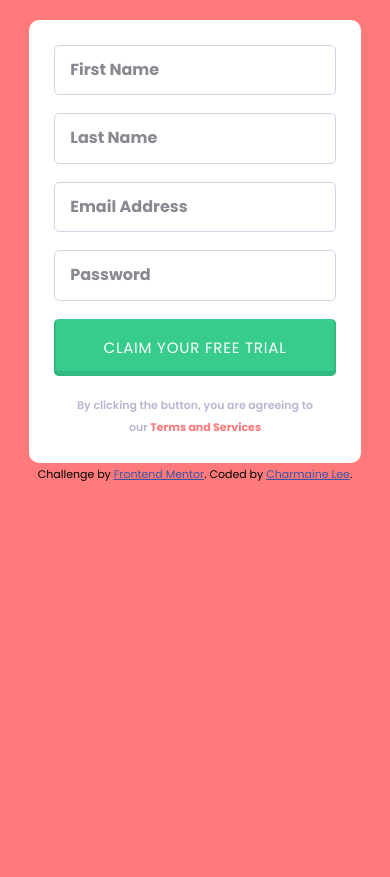
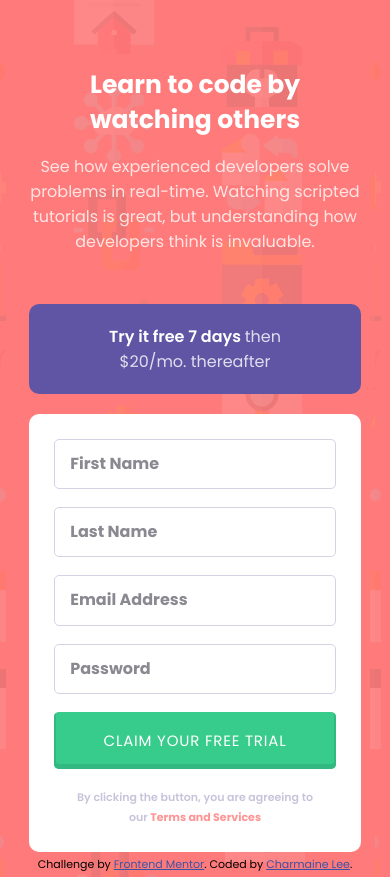
Before and after one commit to charmainelhm/intro-signup-form, a plain HTML site: page index.html in a window 390 px wide. Before the commit the page ends 844 px from the top, so only its background shows below. Drawn offline with Linux system fonts and the light colour scheme.

Commit message:
Finish mobile layout

```diff
--- a/css/style.css
+++ b/css/style.css
@@ -39,11 +39,16 @@ body {
   font-family: "Poppins", Arial, Helvetica, sans-serif;
   font-size: var(--fs-400);
   background-color: var(--color-accent-red);
-  line-height: 2;
+  background-image: url(../images/bg-intro-mobile.png);
 }
 
 h1 {
   font-size: var(--fs-600);
+  line-height: 3.5rem;
+}
+
+p {
+  line-height: 2.5rem;
 }
 
 /* Attribution */
@@ -61,7 +66,7 @@ h1 {
   border: 0;
   border-radius: 5px;
   width: 100%;
-  color: white;
+  color: var(--color-primary);
   background-color: black;
 }
 
@@ -76,6 +81,17 @@ h1 {
 
 .btn--green:hover {
   background-color: var(--color-accent-green-light);
+}
+
+/* Page header */
+.header {
+  text-align: center;
+  color: var(--color-primary);
+  padding: 5rem 0;
+}
+
+.header__description {
+  opacity: 0.8;
 }
 
 /* Form Card */
@@ -115,8 +131,10 @@ h1 {
   margin: 0 auto;
   text-align: center;
   color: var(--color-tertiary);
+  opacity: 0.8;
   font-size: var(--fs-200);
   font-weight: 600;
+  line-height: 2rem;
 }
 
 .terms__link {
@@ -124,3 +142,20 @@ h1 {
   font-weight: 700;
   text-decoration: none;
 }
+
+/* Trial Message */
+.trial {
+  text-align: center;
+  border-radius: 10px;
+}
+
+.trial__msg {
+  width: 60%;
+  margin: 0 auto;
+  font-weight: 600;
+}
+
+.trial__msg > span {
+  opacity: 0.8;
+  font-weight: 400;
+}
--- a/index.html
+++ b/index.html
@@ -22,7 +22,21 @@
     <title>Frontend Mentor | Intro component with sign up form</title>
   </head>
   <body>
-    <div class="container card">
+    <header class="header container">
+      <h1 class="header__title">Learn to code by watching others</h1>
+      <p class="header__description">
+        See how experienced developers solve problems in real-time. Watching
+        scripted tutorials is great, but understanding how developers think is
+        invaluable.
+      </p>
+    </header>
+    <main class="container">
+      <div class="trial btn btn--blue">
+        <p class="trial__msg">
+          Try it free 7 days <span>then $20/mo. thereafter</span>
+        </p>
+      </div>
+      <div class="card">
         <form action="#">
           <input
             class="form__input"
@@ -57,6 +71,7 @@
           <a href="#" target="_blank" class="terms__link">Terms and Services</a>
         </p>
       </div>
+    </main>
     <footer>
       <p class="attribution">
         Challenge by
```
Lines whose indentation alone changed are shown as unchanged.
